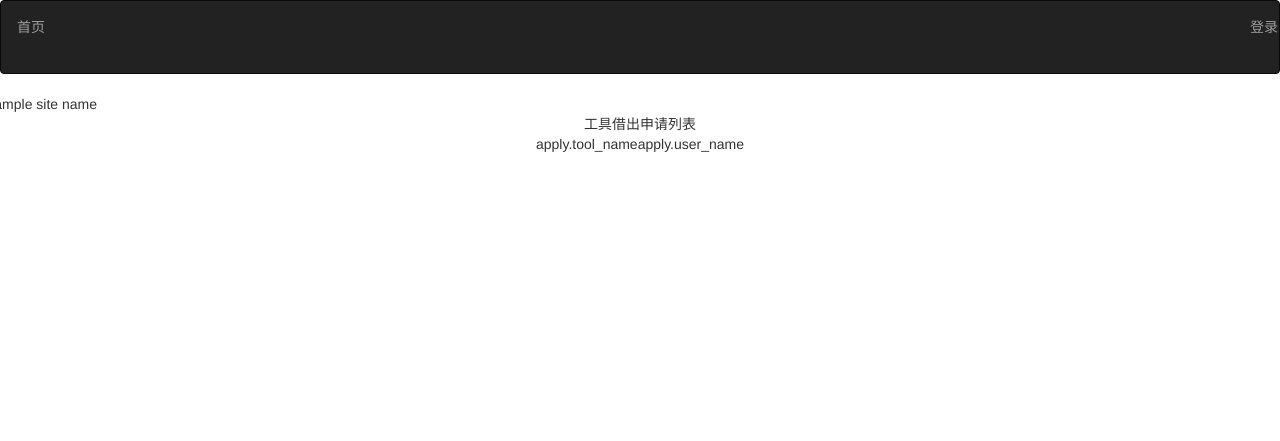
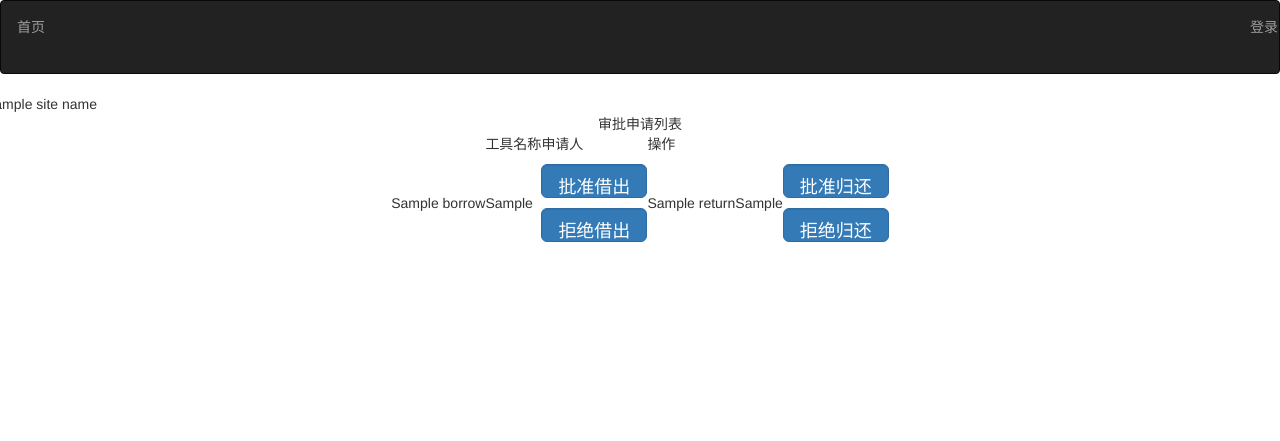
Before and after one commit to andyhuzhill/ToolsManager, a Python web app: template templates/approval.html in a window 1280 px wide. Shown: the top 441 px of the page. Run offline with Jinja, Linux system fonts and the light colour scheme; the template is opened without the code that fills it: most values are stand-ins (such as "Sample title", 1, 10 or a date in 2020); some libraries are stand-ins or nearby versions.

Commit message:
添加审批列表

```diff
--- a/templates/approval.html
+++ b/templates/approval.html
@@ -5,14 +5,39 @@
 </div>
 
 {% if True %}
+{% set borrow_requests = apply_list.borrow_list %}
+{% set return_requests = apply_list.return_list %}
 
 <center>
     <table>
-        <thead>工具借出申请列表</thead>
+        <thead>审批申请列表</thead>
+        <th>
+            <td>工具名称</td><td>申请人</td><td>操作</td>
+        </th>
         <tr>
-            {% for apply in apply_list %}
-            <td> apply.tool_name </td>
-            <td> apply.user_name </td>
+            {% for borrow in borrow_requests %}
+                <td>{{ borrow.name }}</td>
+                <td>{{ borrow.borrow_user }} </td>
+                <td>
+                    <form action="{{url_for('approve_borrow', tool=borrow.tool_id)}}" method="post">
+                        <input type="submit" value="批准借出" class="btn btn-lg btn-primary form-control">
+                    </form>
+                    <form action="{{url_for('deny_borrow', tool=borrow.tool_id) }}" method="post">
+                        <input type="submit" value="拒绝借出" class="btn btn-lg btn-primary form-control">
+                    </form>
+                </td>
+            {% endfor %}
+            {% for return in return_requests  %}
+            <td>{{ return.name }}</td>
+            <td>{{ return.borrow_user }}</td>
+            <td>
+                <form action="{{url_for('approve_return', tool=return.tool_id) }}" method="post">
+                    <input type="submit" value="批准归还" class="btn btn-lg btn-primary form-control">
+                </form>
+                <form action="{{ url_for('deny_return', tool=return.tool_id) }}" method="post">
+                    <input type="submit" value="拒绝归还" class="btn btn-lg btn-primary form-control">
+                </form>
+            </td>
             {% endfor %}
         </tr>
     </table>
```
Also changed, not shown: app.py (+15 -14 lines), db.py (+11 -0 lines).
